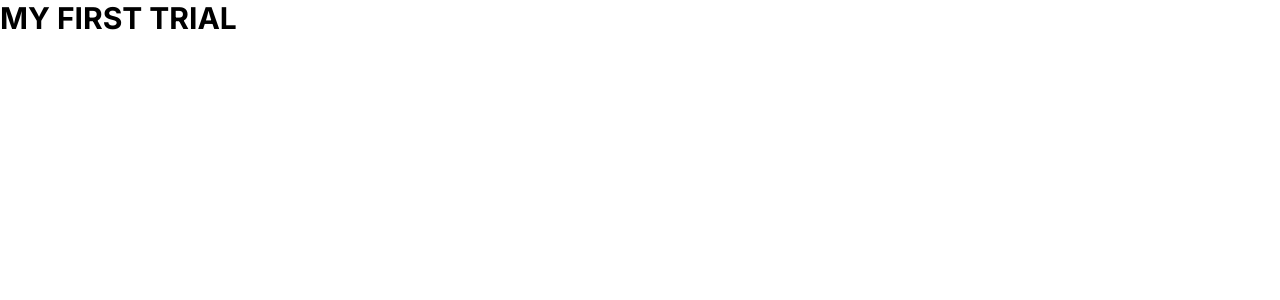
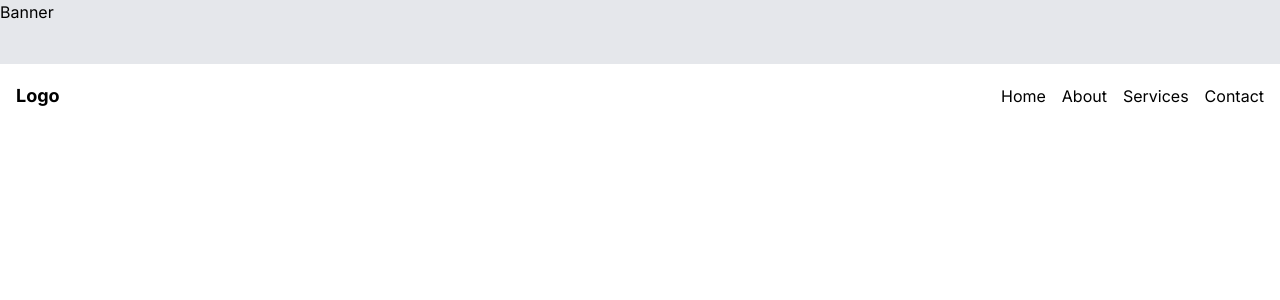
Before and after one commit to MALWICK/Lb-laptops, a Next.js app: page / in a window 1280 px wide. Shown: the top 300 px of the page. Built offline with nearby package versions, Linux system fonts and the light colour scheme.

Commit message:
updating

```diff
--- a/app/page.tsx
+++ b/app/page.tsx
@@ -1,7 +1,9 @@
+"use client"
+import HomeNavbar from "@/components/homepage/HomeNavbar"
 export default function Home() {
   return (
     <main className="w-full">
-     <p className="text-3xl font-bold uppercase">My First Trial</p>
+    <HomeNavbar />
     </main>
   )
 }
--- a/components/homepage/HomeNavbar.tsx
+++ b/components/homepage/HomeNavbar.tsx
@@ -1,10 +1,75 @@
-import React, { useState } from 'react'
+import React, { useEffect, useState } from "react";
+import "bootstrap-icons/font/bootstrap-icons.css";
 
 function HomeNavbar() {
-    const[isSticky, setIsSticky] = useState(false);
+  const [isSticky, setIsSticky] = useState(false);
+  const [isMenuOpen, setIsMenuOpen] = useState(false);
+
+  useEffect(() => {
+    const handleScroll = () => {
+      const isScrollingDown = window.scrollY > 0;
+      setIsSticky(isScrollingDown);
+    };
+
+    window.addEventListener("scroll", handleScroll);
+    return () => {
+      window.removeEventListener("scroll", handleScroll);
+    };
+  }, []);
+
+  const toggleMenu = () => {
+    setIsMenuOpen(!isMenuOpen);
+  };
+
   return (
-    <div>HomeNavbar</div>
-  )
+    <div className="min-h-screen">
+      <div
+        className={`bg-gray-200 h-16 transition-all duration-300 ${
+          isSticky ? "sticky top-0" : ""
+        }`}
+      >
+        Banner
+      </div>
+      <nav
+        className={`bg-white h-16 transition-all duration-300 ${
+          isSticky ? "sticky top-0 shadow" : ""
+        }`}
+      >
+        <div className="container mx-auto flex items-center justify-between h-full px-4">
+          <div className="text-lg font-bold">Logo</div>
+          <div className="md:hidden">
+            <button
+              type="button"
+              className="block text-gray-700 hover:text-gray-900 focus:text-gray-900 focus:outline-none"
+              onClick={toggleMenu}
+            >
+              {isMenuOpen ? (
+                <i className="bi bi-x-lg"></i>
+              ) : (
+                <i className="bi bi-list"></i>
+              )}
+            </button>
+          </div>
+          <ul
+            className={`hidden md:flex space-x-4 ${isMenuOpen ? "" : "hidden"}`}
+          >
+            <li>Home</li>
+            <li>About</li>
+            <li>Services</li>
+            <li>Contact</li>
+          </ul>
+        </div>
+      </nav>
+      {isMenuOpen && (
+        <ul className="md:hidden">
+          <li>Home</li>
+          <li>About</li>
+          <li>Services</li>
+          <li>Contact</li>
+        </ul>
+      )}
+    </div>
+  );
 }
 
-export default HomeNavbar
+export default HomeNavbar;
--- a/package.json
+++ b/package.json
@@ -14,6 +14,7 @@
     "@types/react": "18.2.22",
     "@types/react-dom": "18.2.7",
     "autoprefixer": "10.4.16",
+    "bootstrap-icons": "^1.11.1",
     "next": "13.5.2",
     "postcss": "8.4.30",
     "react": "18.2.0",
```
Also changed, not shown: 1 other file (tests, documents, lock files or other folders).
